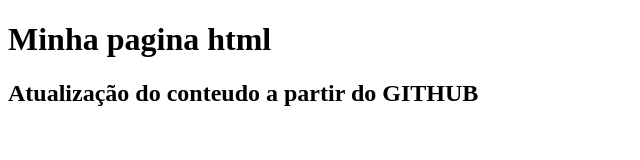
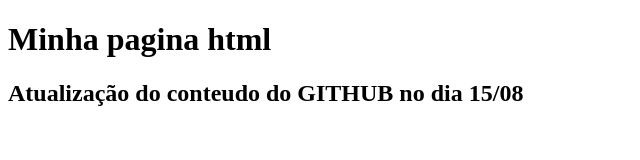
Before and after one commit to brunoSS07/gama-no-github, a plain HTML site: page index.html in a window 1280 px wide. Shown: the whole page, without its empty margins (0-640 px from the left). Drawn offline with Linux system fonts and the light colour scheme.

Commit message:
Atualização dia 15/08

```diff
--- a/index.html
+++ b/index.html
@@ -9,7 +9,7 @@
 <body>
 
     <h1>Minha pagina html</h1>
-    <h2> Atualização do conteudo a partir do GITHUB</h2>
+    <h2> Atualização do conteudo do GITHUB no dia 15/08</h2>
 
 </body>
 </html>
```
